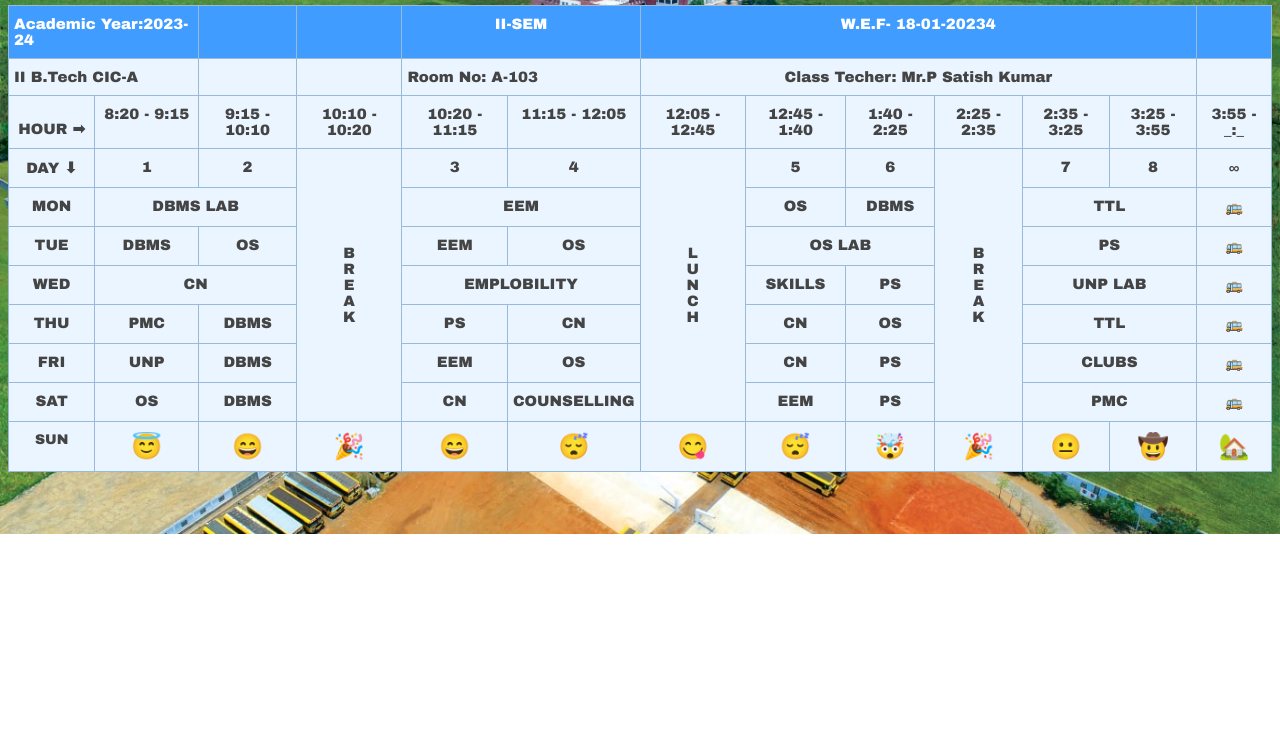
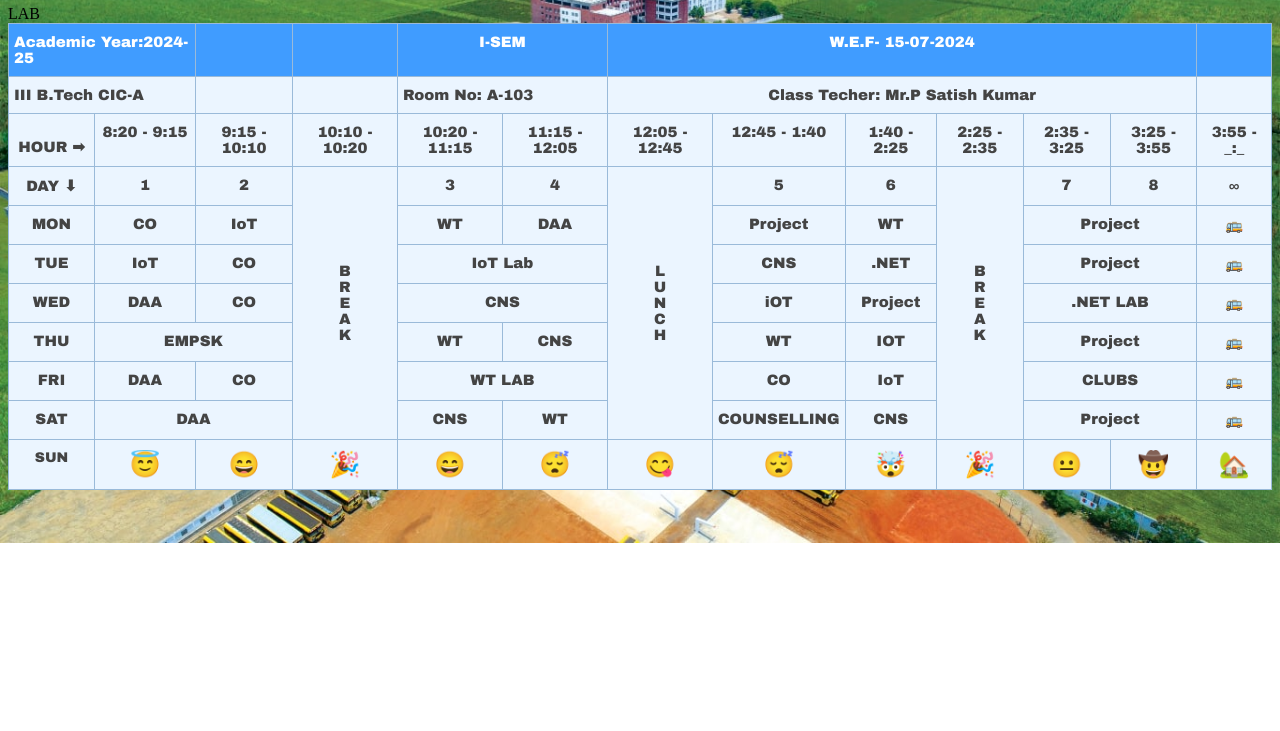
Before and after one commit to CEHCVKR/SCHEDULE, a plain HTML site: page index.html in a window 1280 px wide. Shown: the part 69-800 px from the top of the page. Drawn offline with Linux system fonts and the light colour scheme.

Commit message:
Update index.html

```diff
--- a/index.html
+++ b/index.html
@@ -28,17 +28,17 @@
 <table class="tg">
 <thead>
   <tr>
-    <th class="tg-mlqy" colspan="2">Academic Year:2023-24</th>
+    <th class="tg-mlqy" colspan="2">Academic Year:2024-25</th>
     <th class="tg-uu7s"></th>
     <th class="tg-uu7s"></th>
-    <th class="tg-uu7s" colspan="2">II-SEM</th>
-    <th class="tg-uu7s" colspan="6">W.E.F- 18-01-20234</th>
+    <th class="tg-uu7s" colspan="2">I-SEM</th>
+    <th class="tg-uu7s" colspan="6">W.E.F- 15-07-2024</th>
     <th class="tg-uu7s"></th>
   </tr>
 </thead>
 <tbody>
   <tr>
-    <td class="tg-w5h6" colspan="2">II B.Tech CIC-A</td>
+    <td class="tg-w5h6" colspan="2">III B.Tech CIC-A</td>
     <td class="tg-uu7s"></td>
     <td class="tg-uu7s"></td>
     <td class="tg-w5h6" colspan="2">Room No: A-103</td>
@@ -77,63 +77,63 @@
   </tr>
   <tr>
     <td class="tg-uu7s">MON</td>
-    <td class="tg-uu7s" colspan="2">DBMS LAB</td>
-    <td class="tg-uu7s" colspan="2">EEM</td>
-    <td class="tg-uu7s">OS</td>
-    <td class="tg-uu7s">DBMS</td>
-    <td class="tg-uu7s" colspan="2">TTL</td>
+    <td class="tg-uu7s">CO</td>
+    <td class="tg-uu7s">IoT</td>
+    <td class="tg-uu7s">WT</td>
+    <td class="tg-uu7s">DAA</td>
+    <td class="tg-uu7s">Project</td>
+    <td class="tg-uu7s">WT</td>
+    <td class="tg-uu7s" colspan="2">Project</td>
     <td class="tg-uu7s">🚌</td>
   </tr>
   <tr>
     <td class="tg-uu7s">TUE</td>
-    <td class="tg-uu7s">DBMS</td>
-    <td class="tg-uu7s">OS</td>
-    <td class="tg-uu7s">EEM</td>
-    <td class="tg-uu7s">OS</td>
-    <td class="tg-uu7s" colspan="2">OS LAB</td>
-    <td class="tg-uu7s" colspan="2">PS</td>
+    <td class="tg-uu7s">IoT</td>
+    <td class="tg-uu7s">CO</td>
+    <td class="tg-uu7s" colspan="2">IoT Lab</td>
+    <td class="tg-uu7s">CNS</td>
+    <td class="tg-uu7s">.NET</td>
+    <td class="tg-uu7s" colspan="2">Project</td>
     <td class="tg-uu7s">🚌</td>
   </tr>
   <tr>
     <td class="tg-uu7s">WED</td>
-    <td class="tg-uu7s" colspan="2">CN</td>
-    <td class="tg-uu7s" colspan="2">EMPLOBILITY</td>
-    <td class="tg-uu7s">SKILLS</td>
-    <td class="tg-uu7s">PS</td>
-    <td class="tg-uu7s" colspan="2">UNP LAB</td>
+    <td class="tg-uu7s">DAA</td>
+    <td class="tg-uu7s">CO</td>
+    <td class="tg-uu7s" colspan="2">CNS</td>
+    <td class="tg-uu7s">iOT</td>
+    <td class="tg-uu7s">Project</td>
+    <td class="tg-uu7s" colspan="2">.NET LAB</td> LAB</td>
     <td class="tg-uu7s">🚌</td>
   </tr>
   <tr>
     <td class="tg-uu7s">THU</td>
-    <td class="tg-uu7s">PMC</td>
-    <td class="tg-uu7s">DBMS</td>
-    <td class="tg-uu7s">PS</td>
-    <td class="tg-uu7s">CN</td>
-    <td class="tg-uu7s">CN</td>
-    <td class="tg-uu7s">OS</td>
-    <td class="tg-uu7s" colspan="2">TTL</td>
+    <td class="tg-uu7s" colspan="2">EMPSK</td>
+    <td class="tg-uu7s">WT</td>
+    <td class="tg-uu7s">CNS</td>
+    <td class="tg-uu7s">WT</td>
+    <td class="tg-uu7s">IOT</td>
+    <td class="tg-uu7s" colspan="2">Project</td>
     <td class="tg-uu7s">🚌</td>
   </tr>
   <tr>
     <td class="tg-uu7s">FRI</td>
-    <td class="tg-uu7s">UNP</td>
-    <td class="tg-uu7s">DBMS</td>
-    <td class="tg-uu7s">EEM</td>
-    <td class="tg-uu7s">OS</td>
-    <td class="tg-uu7s">CN</td>
-    <td class="tg-uu7s">PS</td>
+    <td class="tg-uu7s">DAA</td>
+    <td class="tg-uu7s">CO</td>
+    <td class="tg-uu7s" colspan="2">WT LAB</td>
+    <td class="tg-uu7s">CO</td>
+    <td class="tg-uu7s">IoT</td>
     <td class="tg-uu7s" colspan="2">CLUBS</td>
     <td class="tg-uu7s">🚌</td>
   </tr>
   <tr>
     <td class="tg-uu7s">SAT</td>
-    <td class="tg-uu7s">OS</td>
-    <td class="tg-uu7s">DBMS</td>
-    <td class="tg-uu7s">CN</td>
+    <td class="tg-uu7s" colspan="2">DAA</td>
+    <td class="tg-uu7s">CNS</td>
+    <td class="tg-uu7s">WT</td>
     <td class="tg-uu7s">COUNSELLING</td>
-    <td class="tg-uu7s">EEM</td>
-    <td class="tg-uu7s">PS</td>
-    <td class="tg-uu7s" colspan="2">PMC</td>
+    <td class="tg-uu7s">CNS</td>
+    <td class="tg-uu7s" colspan="2">Project</td>
     <td class="tg-uu7s">🚌</td>
   </tr>
   <tr>
```
